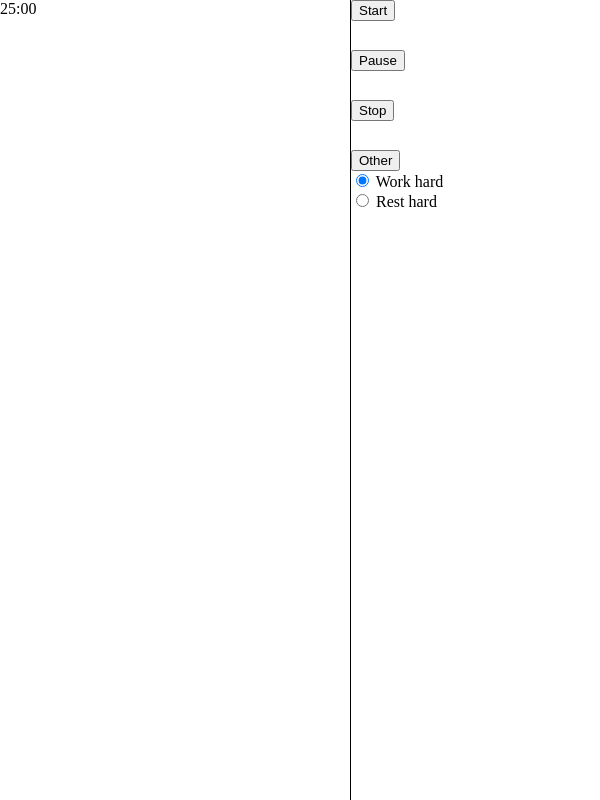
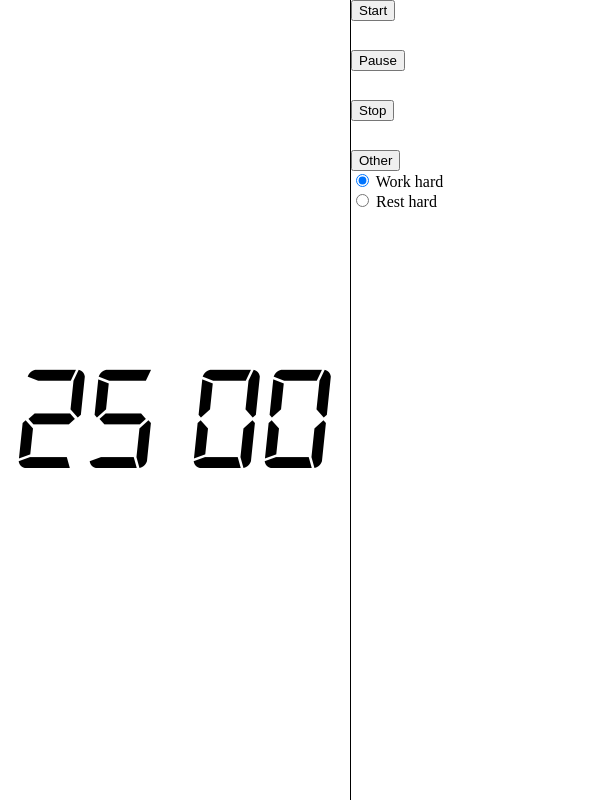
Before and after one commit to ilyamochalov/pomodoro, an Electron app: page index.1.html in a window 600 px wide. Drawn offline with Linux system fonts and the light colour scheme.

Commit message:
Better possitioning and added digital font

```diff
--- a/index.1.html
+++ b/index.1.html
@@ -12,12 +12,12 @@
     <div class="container">
         <div class="left">
                 <div class="container">
-                        <div class="time" id="countdown_minutes"></div>
-                        <div class="time">:</div>
-                        <div class="time" id="countdown_seconds"></div>
+                        <div class="time minutes" id="countdown_minutes"></div>
+                        <!-- <div class="time">:</div> -->
+                        <div class="time seconds" id="countdown_seconds"></div>
                 </div>
         </div>
-        <div class="right">
+        <div>
             <div class="equal-height">
                 <button id="start_button">Start</button>
             </div>
--- a/main.1.css
+++ b/main.1.css
@@ -4,6 +4,11 @@ body,
   height: 100%;
   margin: 0;
   padding: 0;
+}
+
+@font-face {
+    font-family: 'digital-mono-italic';
+    src: url('digital-7\ \(mono\ italic\).ttf');
 }
 
 .left{
@@ -13,13 +18,29 @@ body,
     border-right: 1px solid #000;
 }
 
-.right{
-
+.time {
+    /* display: inline-block; */
 }
 
-.time {
+.minutes, .seconds {
+    font-family:'digital-mono-italic';
     float: left;
+    width: 50%;
+    height: 100%;
+    text-align: center;
+    display: flex;
+    justify-content: center;
+    flex-direction: column;
+    text-align: center;
+    font-size: 150px;
 }
+
+/* .seconds {
+    float: right;
+    width: 50%;
+    height: 100%;
+    text-align: center;
+} */
 
 .equal-height {
     height: 50px;
```
Also changed, not shown: digital-7 (mono italic).ttf (added).
